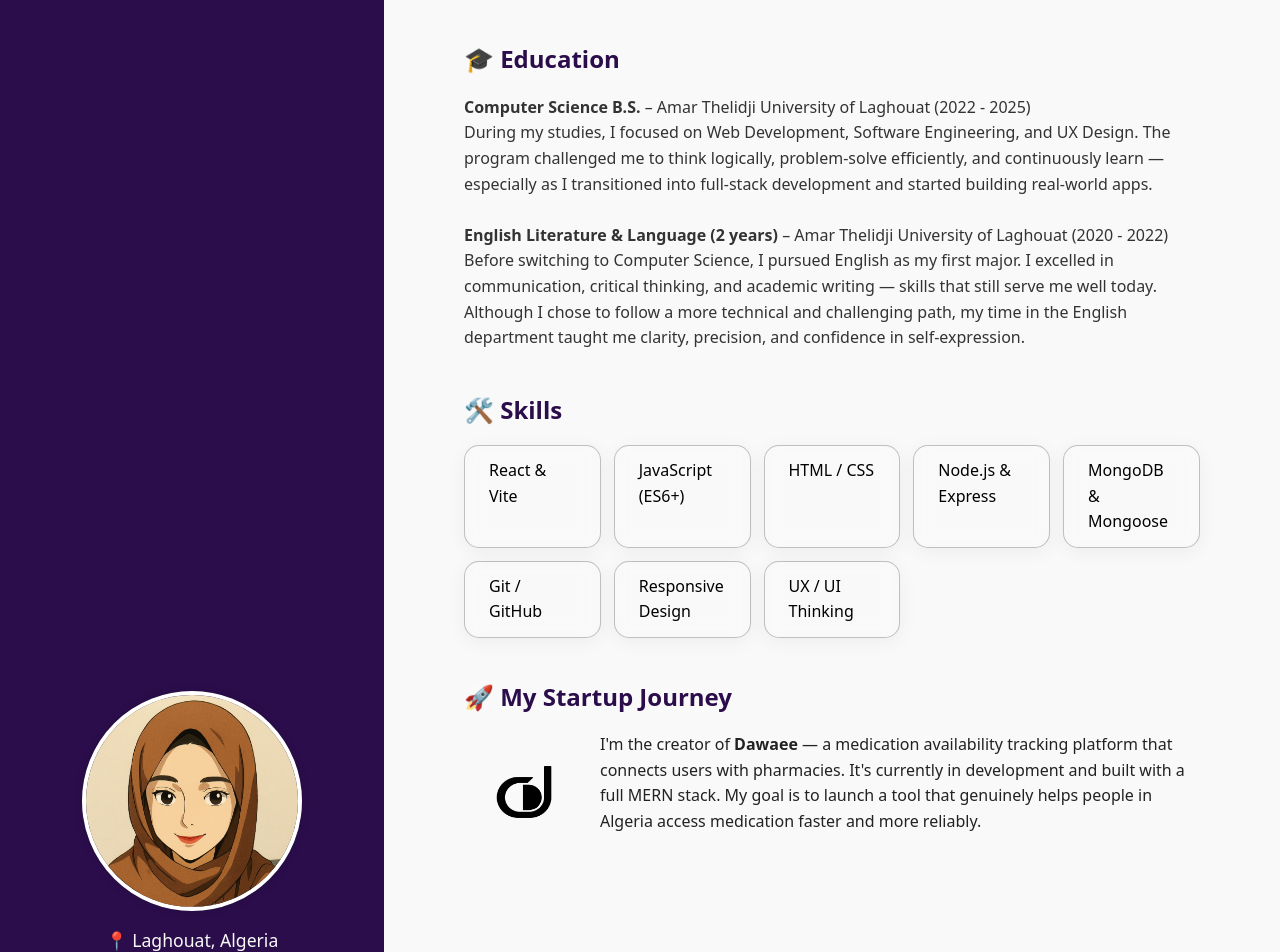
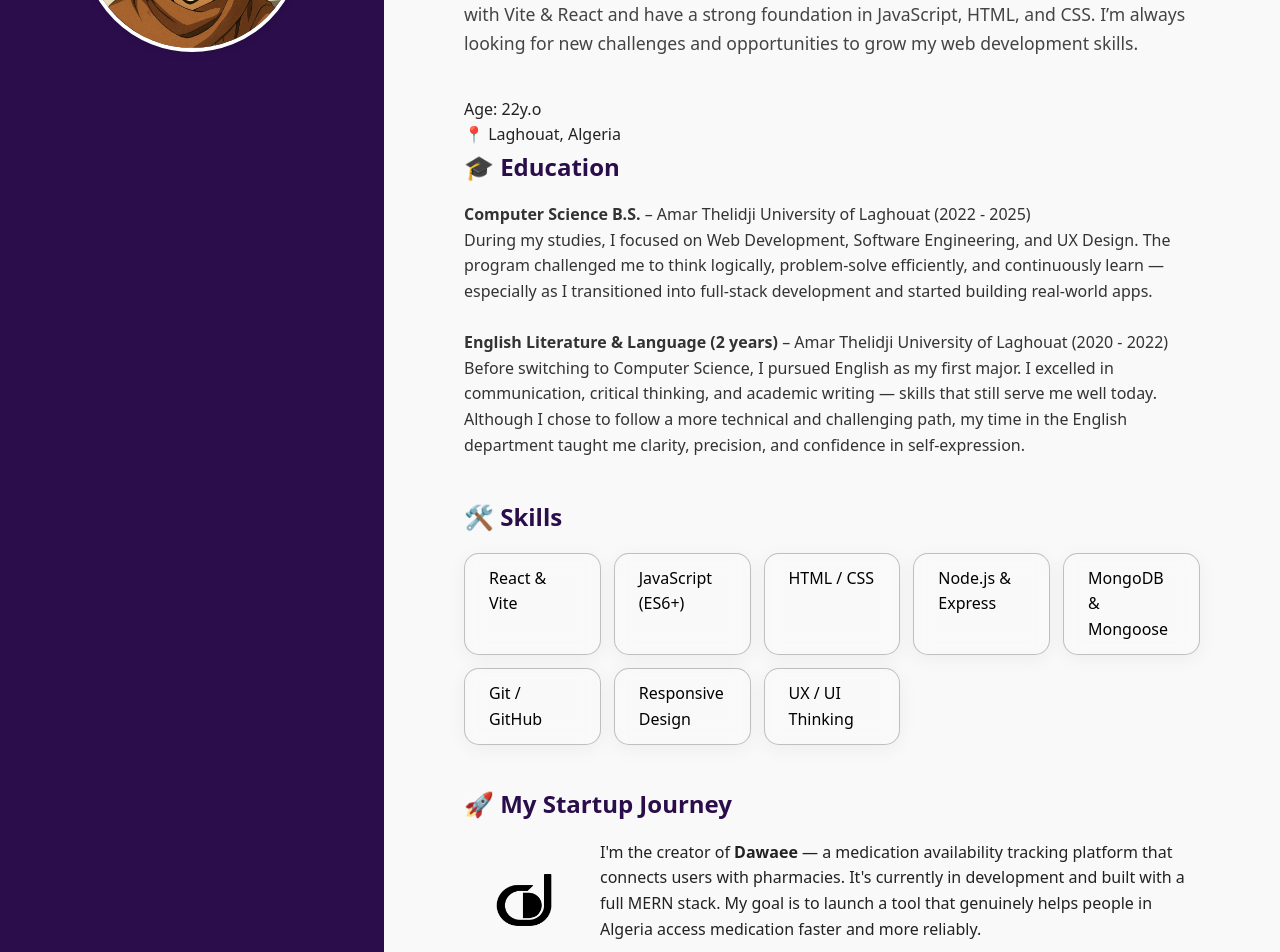
Before and after one commit to MeriemChh/portfolio, a React (Vite) app: page /about in a window 1280 px wide. Shown: the part 200-1152 px from the top of the page. Built offline with nearby package versions, Linux system fonts and the light colour scheme.

Commit message:
Removed Vite extra docs

```diff
--- a/src/pages/About.jsx
+++ b/src/pages/About.jsx
@@ -12,16 +12,17 @@ function About() {
                     alt="Meriem profile"
                     className="hero-image"
                 />
-                  <div className="about-intro">
-                  <p className='white'><strong>📍 </strong> Laghouat, Algeria</p>
-                </div>
+
         </div>
     <div className="about-content">
         <h1>About Me</h1>
 
         <p className="about-intro">
           I'm Meriem Chakhoum, a passionate front-end developer who’s obsessed with clean UI, great UX, and building tools that make life easier. I love learning by doing, and I’m currently exploring full-stack development while working on my own startup.
+         I specialize with Vite & React and have a strong foundation in JavaScript, HTML, and CSS. I’m always looking for new challenges and opportunities to grow my web development skills.
         </p>
+        <p> Age: 22y.o</p>
+         <p>📍 Laghouat, Algeria</p>
 
        <div className="about-section">
   <h2>🎓 Education</h2>
--- a/src/styles/About.css
+++ b/src/styles/About.css
@@ -12,11 +12,9 @@
   background-color: var(--primary-color);
   width: 30%;
   display: flex;
-  align-items: center;
+  align-items: flex-start;
   justify-content: center;
-  flex-direction: column ;
   padding: 2rem;
-  text-align: center;
 }
 
 .hero-image {
```
Also changed, not shown: 1 other file (tests, documents, lock files or other folders).
